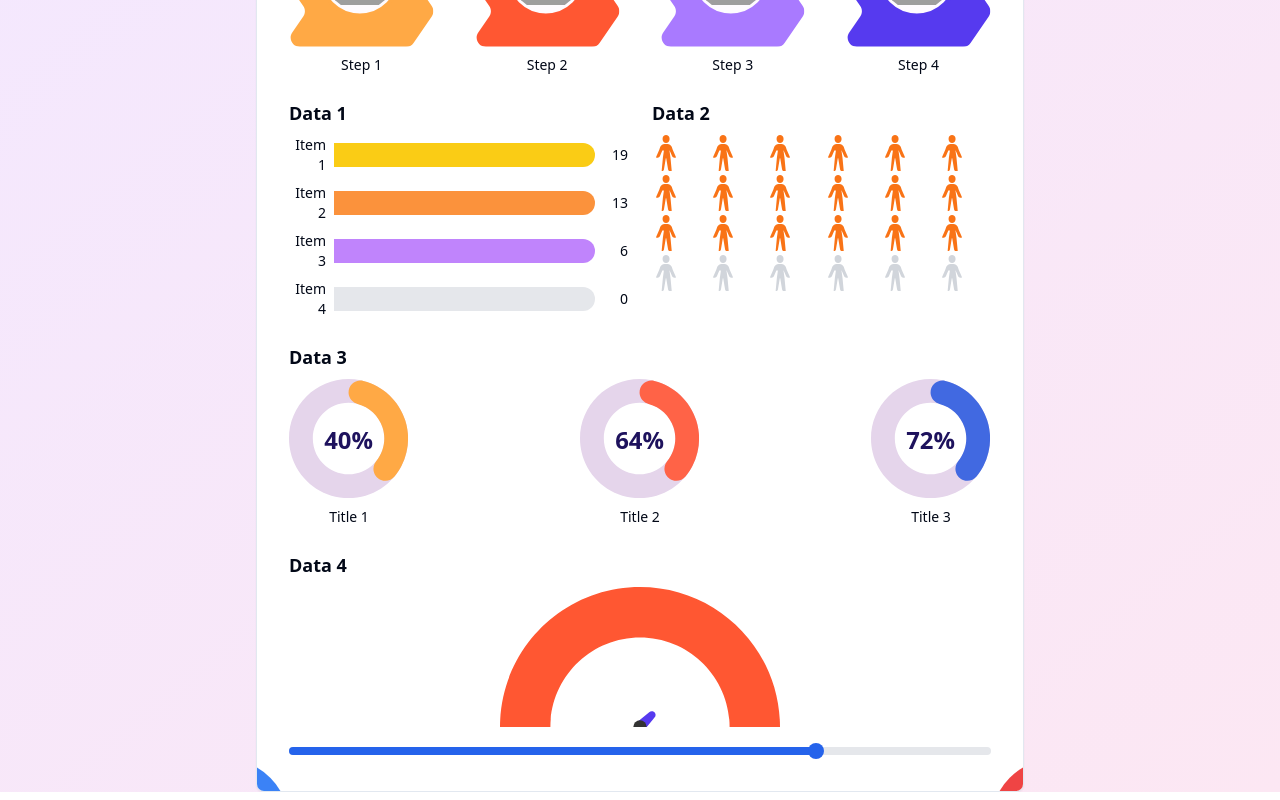
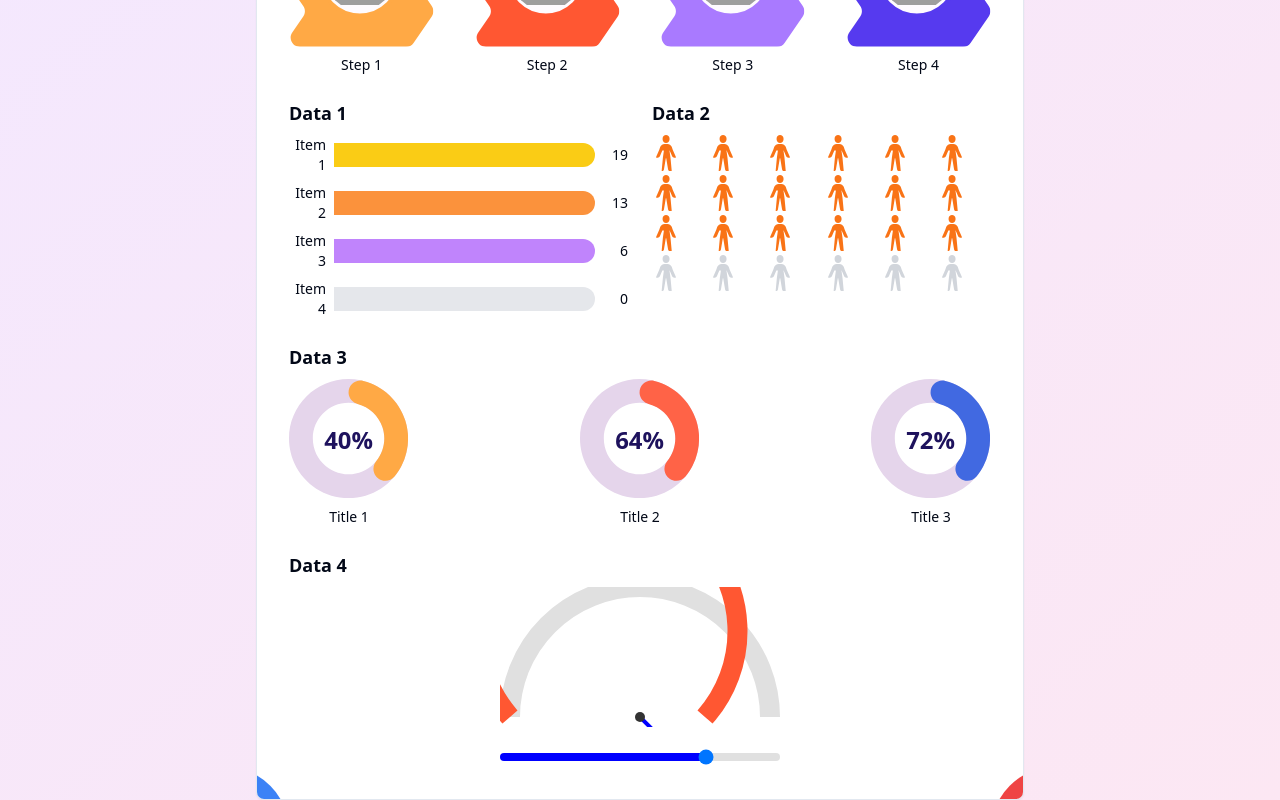
Before and after one commit to GPT-Engineer-App/dashboard-replicator, a React (Vite) app: page / in a window 1280 px wide. Shown: the part 298-1098 px from the top of the page. Built offline with nearby package versions, Linux system fonts and the light colour scheme; grey boxes are pictures that could not be loaded.

Commit message:
GPT Engineer Update [skip gpt_engineer]

```diff
--- a/src/components/DynamicGauge.jsx
+++ b/src/components/DynamicGauge.jsx
@@ -1,43 +1,52 @@
 import React from 'react';
 
-const DynamicGauge = ({ percentage }) => {
+const DynamicGauge = ({ percentage, onChange }) => {
   // Ensure percentage is between 0 and 100
   const clampedPercentage = Math.min(100, Math.max(0, percentage));
 
   // Calculate the angle for the gauge needle
-  const angle = (clampedPercentage / 100) * 180 - 90;
-
-  // Calculate the pivot point (7/8 from the top of the needle)
-  const needleHeight = 127;
-  const pivotOffset = needleHeight * 7/8;
+  const angle = (clampedPercentage / 100) * 180;
 
   return (
-    <svg xmlns="http://www.w3.org/2000/svg" width="280" height="140" viewBox="0 0 210 105" preserveAspectRatio="xMidYMid meet">
-      <defs>
-        <clipPath id="gaugeMask">
-          <path d="M 0 105 C 0 47.011719 47.011719 0 105 0 C 162.988281 0 210 47.011719 210 105 L 172.199219 105 C 172.199219 67.886719 142.113281 37.800781 105 37.800781 C 67.886719 37.800781 37.800781 67.886719 37.800781 105 Z M 0 105 " />
-        </clipPath>
-      </defs>
-      <g clipPath="url(#gaugeMask)">
-        <rect x="-21" width="252" fill="#ff5732" y="-10.5" height="125.999995" />
-      </g>
-      <g transform={`rotate(${angle}, 105, 105)`}>
-        <svg x="90" y="-22" width="29.5" height="127" viewBox="0 0 29.5 127">
-          <defs>
-            <clipPath id="needleClip">
-              <rect width="29.5" height="127"/>
-            </clipPath>
-          </defs>
-          <g clipPath="url(#needleClip)" transform={`translate(0 ${pivotOffset})`}>
-            <path d="M28.3,113.2c0,7.7-6.3,13.9-14,13.8c-7.7,0-13.9-6.3-13.8-14L12.1,3.2c0-1,0.5-1.9,1.4-2.4c0.9-0.5,1.9-0.5,2.8,0c0.9,0.5,1.4,1.4,1.4,2.4L28.3,113.2z" fill="#563AEF"/>
-          </g>
-        </svg>
-      </g>
-      <circle cx="105" cy="105" r="5" fill="#333" />
-      <text x="105" y="120" textAnchor="middle" fill="#333" fontSize="14" fontWeight="bold">
-        {clampedPercentage}%
-      </text>
-    </svg>
+    <div className="flex flex-col items-center">
+      <svg xmlns="http://www.w3.org/2000/svg" width="280" height="140" viewBox="0 0 280 140">
+        {/* Gauge background */}
+        <path
+          d="M 10 130 A 130 130 0 0 1 270 130"
+          fill="none"
+          stroke="#e0e0e0"
+          strokeWidth="20"
+        />
+        {/* Gauge fill */}
+        <path
+          d={`M 10 130 A 130 130 0 ${clampedPercentage > 50 ? 1 : 0} 1 ${10 + 260 * (clampedPercentage / 100)} 130`}
+          fill="none"
+          stroke="#ff5732"
+          strokeWidth="20"
+        />
+        {/* Needle */}
+        <g transform={`rotate(${angle}, 140, 130)`}>
+          <rect x="138" y="90" width="4" height="40" fill="#0000ff" />
+        </g>
+        {/* Center point */}
+        <circle cx="140" cy="130" r="5" fill="#333" />
+      </svg>
+
+      {/* Slider */}
+      <div className="w-full max-w-[280px] mt-4">
+        <input
+          type="range"
+          min="0"
+          max="100"
+          value={clampedPercentage}
+          onChange={(e) => onChange(Number(e.target.value))}
+          className="w-full h-2 bg-gray-200 rounded-lg appearance-none cursor-pointer"
+          style={{
+            background: `linear-gradient(to right, #0000ff ${clampedPercentage}%, #e0e0e0 ${clampedPercentage}%)`,
+          }}
+        />
+      </div>
+    </div>
   );
 };
 
--- a/src/pages/Index.jsx
+++ b/src/pages/Index.jsx
@@ -129,20 +129,7 @@ const Index = () => {
         <div>
           <h3 className="text-lg font-semibold mb-2">Data 4</h3>
           <div className="flex justify-center items-center">
-            <DynamicGauge percentage={gaugeValue} />
-          </div>
-          <div className="relative w-full h-4 mt-4">
-            <div className="absolute w-full h-2 bg-gray-200 rounded-full top-1"></div>
-            <div className="absolute h-2 bg-blue-600 rounded-full top-1" style={{width: `${gaugeValue}%`}}></div>
-            <input
-              type="range"
-              min="0"
-              max="100"
-              value={gaugeValue}
-              onChange={(e) => setGaugeValue(Number(e.target.value))}
-              className="absolute w-full top-0 h-4 opacity-0 cursor-pointer"
-            />
-            <div className="absolute w-4 h-4 bg-blue-600 rounded-full top-0 -ml-2" style={{left: `${gaugeValue}%`}}></div>
+            <DynamicGauge percentage={gaugeValue} onChange={setGaugeValue} />
           </div>
         </div>
       </Card>
```
